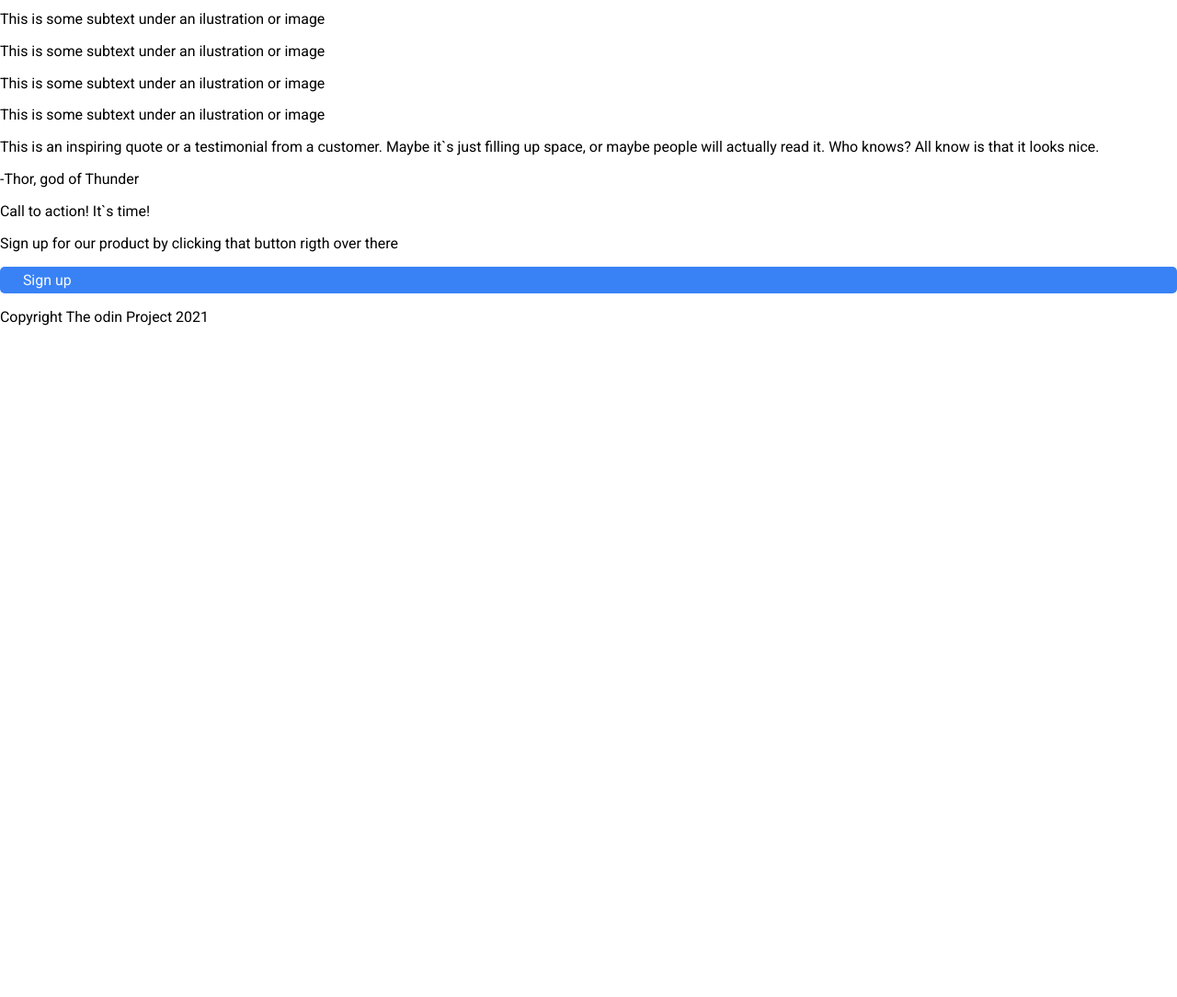
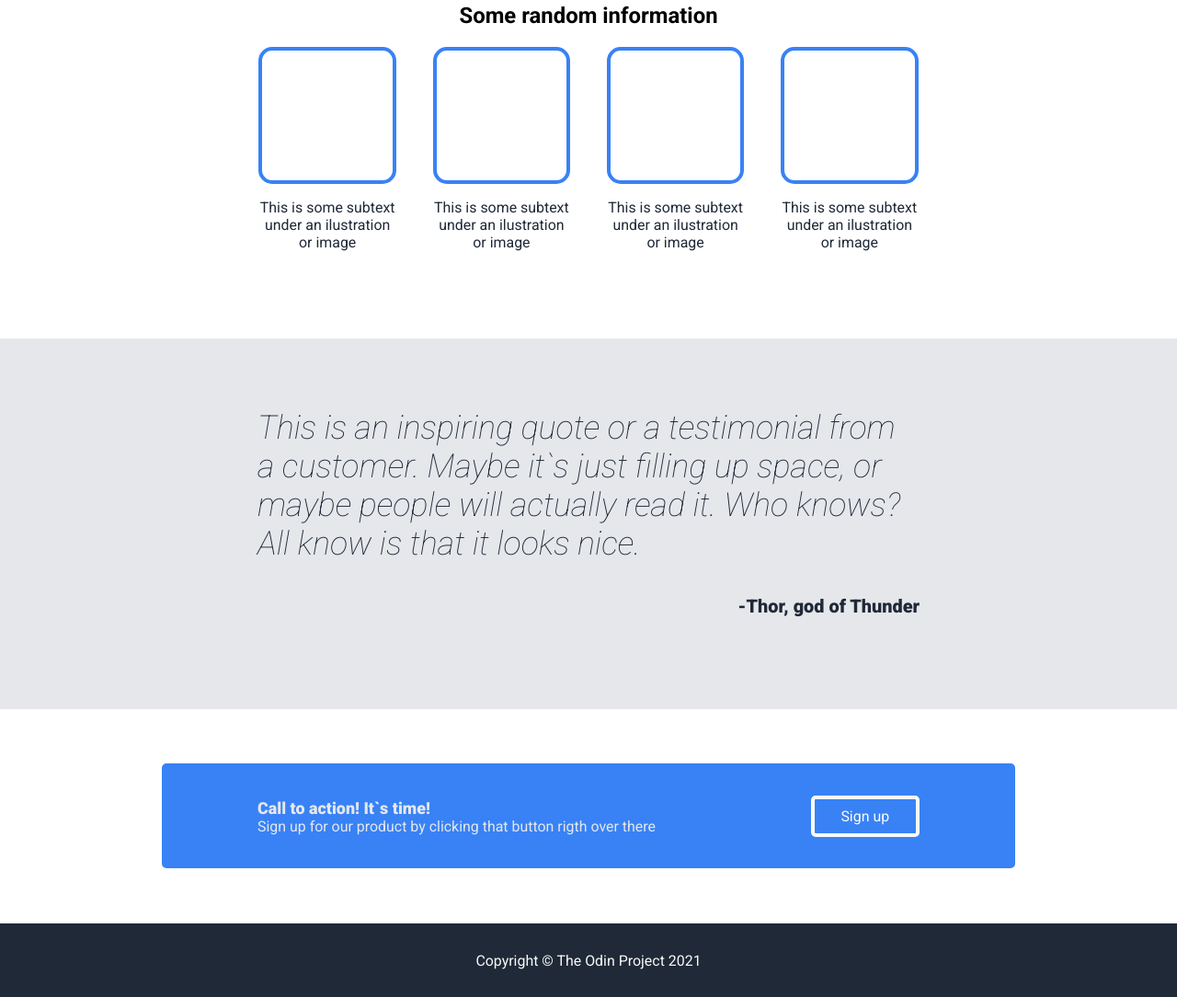
Before and after one commit to Dragon4455/Landing-page, a plain HTML site: page index.html in a window 1280 px wide. Shown: the part 502-1586 px from the top of the page at 92% size. Before the commit the page ends 872 px from the top, so only its background shows below. Drawn offline with Linux system fonts and the light colour scheme.

Commit message:
Finish the project to upload (making modifications to html and end with the information, call to action and footer)

```diff
--- a/index.html
+++ b/index.html
@@ -7,7 +7,9 @@
     <title>Landing Page</title>
     <link rel="preconnect" href="https://fonts.googleapis.com">
     <link rel="preconnect" href="https://fonts.gstatic.com" crossorigin>
-<link href="https://fonts.googleapis.com/css2?family=Open+Sans&family=PT+Sans:wght@400;700&family=Roboto:ital,wght@0,100..900;1,100..900&family=Rubik:wght@300;600&display=swap" rel="stylesheet">
+    <link
+        href="https://fonts.googleapis.com/css2?family=Open+Sans&family=PT+Sans:wght@400;700&family=Roboto:ital,wght@0,100..900;1,100..900&family=Rubik:wght@300;600&display=swap"
+        rel="stylesheet">
     <link rel="stylesheet" href="styles/style.css">
 </head>
 
@@ -37,9 +39,9 @@
             </div>
         </div>
     </main>
-    <article>
-        <h2>Some random information</h2>
-
+    <article class="article__container article ">
+        <h2 class="article__title">Some random information</h2>
+        <div class="cards__container">
             <div class="card">
                 <div class="box"></div>
                 <p>This is some subtext under an ilustration or image</p>
@@ -56,26 +58,32 @@
                 <div class="box"></div>
                 <p>This is some subtext under an ilustration or image</p>
             </div>
-
-    </article>
-    <article>
-        <p>This is an inspiring quote or a testimonial from a customer. Maybe it`s just filling up space, or maybe
-            people will actually read it. Who knows? All know is that it looks nice.</p>
-        <p>-Thor, god of Thunder</p>
-    </article>
-    <article>
-        <div>
-            <p>Call to action! It`s time!</p>
-            <p> Sign up for our product by clicking that button rigth over there</p>
-            <div>
-                <div class="button last-button">
-                    <a>Sign up</a>
-                </div>
-            </div>
         </div>
     </article>
-    <footer>
-        <p>Copyright The odin Project 2021</p>
+    <article class="article quote">
+        <div class="quote__container">
+            <p class="quote__text">This is an inspiring quote or a testimonial from a customer. Maybe it`s just filling
+                up space, or maybe
+                people will actually read it. Who knows? All know is that it looks nice.</p>
+            <p class="quote__autor">-Thor, god of Thunder</p>
+        </div>
+    </article>
+    <article class="sign">
+        <div class="sign__container">
+         <div class="sign__texts">
+            <p class="sign__title">Call to action! It`s time!</p>
+            <p class="sign__text"> Sign up for our product by clicking that button rigth over there</p>
+        </div>
+            <div class="sign__btn-container">
+
+                    <a  class="button button--last">Sign up</a>
+
+            </div>
+
+    </div>
+    </article>
+    <footer class="footer">
+        <p>Copyright &copy; The Odin Project 2021</p>
     </footer>
 </body>
 
--- a/styles/style.css
+++ b/styles/style.css
@@ -1,77 +1,100 @@
-:root{
+:root {
     --main-font: "Roboto", serif;
-    --main-background:#1F2937;
+    --main-background: #1F2937;
     --main-text: #F9FAF8;
     --secondary-main: #E5E7EB;
     --button-color: #3882F6;
+    --quote-text-color: #E5E7EB;
+
 }
 
-*,*:after, *:before{
+*,
+*:after,
+*:before {
     box-sizing: border-box;
 }
-html{
+
+html {
     font-size: 62.25%;
 }
-body{
+
+body {
     margin: 0;
     font-size: 1.6rem;
     font-family: var(--main-font);
 }
-.main__container{
-        background-color: var(--main-background);
+
+.main__container {
+    background-color: var(--main-background);
 }
-.hero__container,.header{
+
+.hero__container,
+.header {
     width: 80%;
     margin: 0 auto;
     padding: 2rem;
 }
-.header{
+
+.header {
     background-color: var(--main-background);
     display: flex;
     justify-content: space-between;
     align-items: center;
+    flex-wrap: wrap;
 
 }
-.header__logo{
+
+.header__logo {
     font-size: 2.4rem;
     color: var(--main-text);
 }
-.nav{
+
+.nav {
     display: flex;
     gap: 2rem;
     font-size: 1.8rem;
 }
-.nav-link{
+
+.nav-link {
     color: var(--secondary-main);
     text-decoration: none;
 }
-.hero__container{
+
+.hero__container {
 
     display: flex;
     padding-bottom: 8rem;
     justify-content: space-between;
+
 }
-.hero__text{
+
+.hero__text {
     flex-basis: 40%;
     flex-shrink: 2;
 }
-.main__title{
+
+.main__title {
     margin-top: 0;
     margin-bottom: 0;
     color: var(--main-text);
     font-size: 4.8rem;
+    font-weight: 900;
 }
-.main__text{
+
+.main__text {
     color: var(--secondary-main);
     font-size: 1.8rem;
+
 }
-.button{
+
+.button {
     background-color: var(--button-color);
     border-radius: .5rem;
-    padding: .5rem 2.5rem;
+    padding: .9rem 2.9rem;
     color: var(--main-text);
 }
-.main__image{
+
+.main__image {
     background-color: gray;
     width: 50%;
     display: flex;
@@ -79,3 +102,87 @@ body{
     align-items: center;
     color: var(--secondary-main);
 }
+.article{
+    padding: 4rem 4rem 8rem;
+}
+.article__container{
+
+    display: flex;
+    flex-direction: column;
+    justify-content: center;
+    align-items: center;
+}
+.article__text{
+    font-size: 3.6rem;
+    font-weight: 900;
+}
+.cards__container{
+    display: flex;
+    justify-content: center;
+    flex-wrap: wrap;
+    gap: 4rem;
+    color: var(--main-background);
+
+}
+
+.card{
+    text-align: center;
+    flex-basis: 10%;
+
+}
+.box{
+    border: .5rem solid var(--button-color);
+    border-radius: 1.5rem;
+    width: 15rem;
+    height: 15rem;
+}
+.quote{
+  background-color: var(--quote-text-color);
+}
+.quote__container{
+    width: 60%;
+    margin: 0 auto;
+}
+.quote__text{
+    color: var(--main-background);
+    font-size: 3.6rem;
+    font-weight: lighter;
+    font-style: italic;
+}
+.quote__autor{
+    text-align: right;
+    color: var(--main-background);
+    font-weight: 900;
+    font-size: 2rem;
+}
+.sign{
+    padding: 6rem;
+}
+.sign__container{
+    width: 80%;
+    padding: 2rem;
+    margin: 0 auto;
+    display: flex;
+    align-items: center;
+    justify-content: space-around;
+    background-color: var(--button-color);
+    border-radius: .5rem;
+    color: var(--secondary-main);
+}
+.sign__title{
+    margin-bottom: 0;
+    font-weight: 900;
+    font-size: 1.8rem;
+}
+.sign__text{
+    margin-top: 0;
+}
+.button--last{
+    border: .5rem solid var(--main-text);
+}
+.footer{
+    padding: 1.5rem;
+    background-color: var(--main-background);
+    color: var(--main-text);
+    text-align: center;
+}
```
Lines whose indentation alone changed are shown as unchanged.
